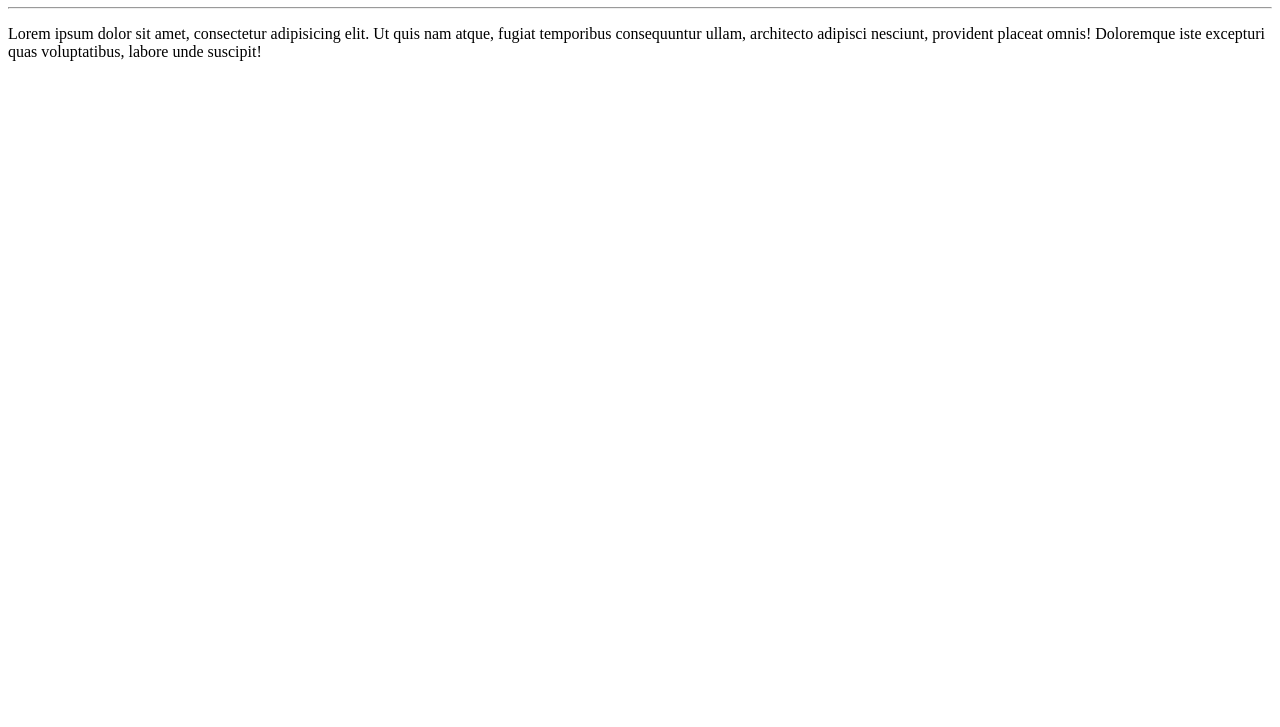
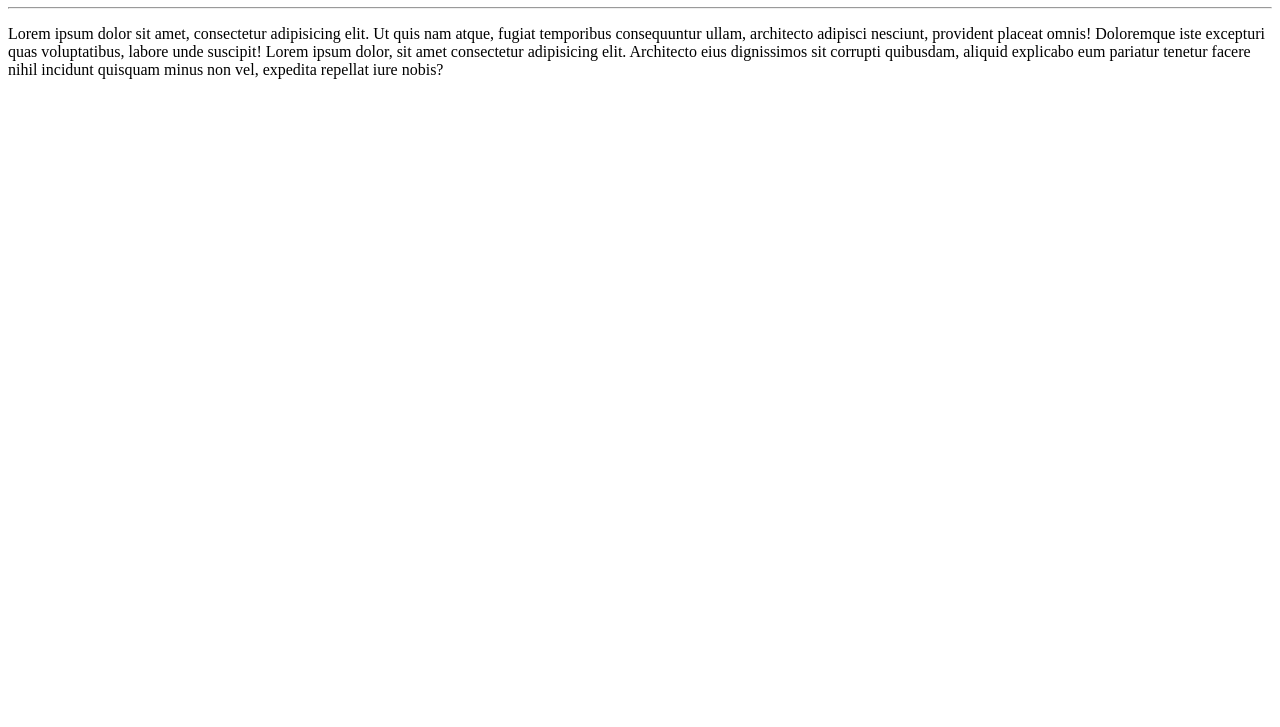
Before and after one commit to JonathanMuller0105/Ola-Mundo, a plain HTML site: page site.exemplo/index.html in a window 1280 px wide. Shown: the part 73-800 px from the top of the page. Drawn offline with Linux system fonts and the light colour scheme.

Commit message:
Adicionei um parágrafo

```diff
--- a/site.exemplo/index.html
+++ b/site.exemplo/index.html
@@ -9,7 +9,7 @@
 <body>
     <h1>Olá, mundo.</h1>
     <hr>
-    <p>Lorem ipsum dolor sit amet, consectetur adipisicing elit. Ut quis nam atque, fugiat temporibus consequuntur ullam, architecto adipisci nesciunt, provident placeat omnis! Doloremque iste excepturi quas voluptatibus, labore unde suscipit!</p>
+    <p>Lorem ipsum dolor sit amet, consectetur adipisicing elit. Ut quis nam atque, fugiat temporibus consequuntur ullam, architecto adipisci nesciunt, provident placeat omnis! Doloremque iste excepturi quas voluptatibus, labore unde suscipit! Lorem ipsum dolor, sit amet consectetur adipisicing elit. Architecto eius dignissimos sit corrupti quibusdam, aliquid explicabo eum pariatur tenetur facere nihil incidunt quisquam minus non vel, expedita repellat iure nobis?</p>
 
 </body>
 </html>
```
